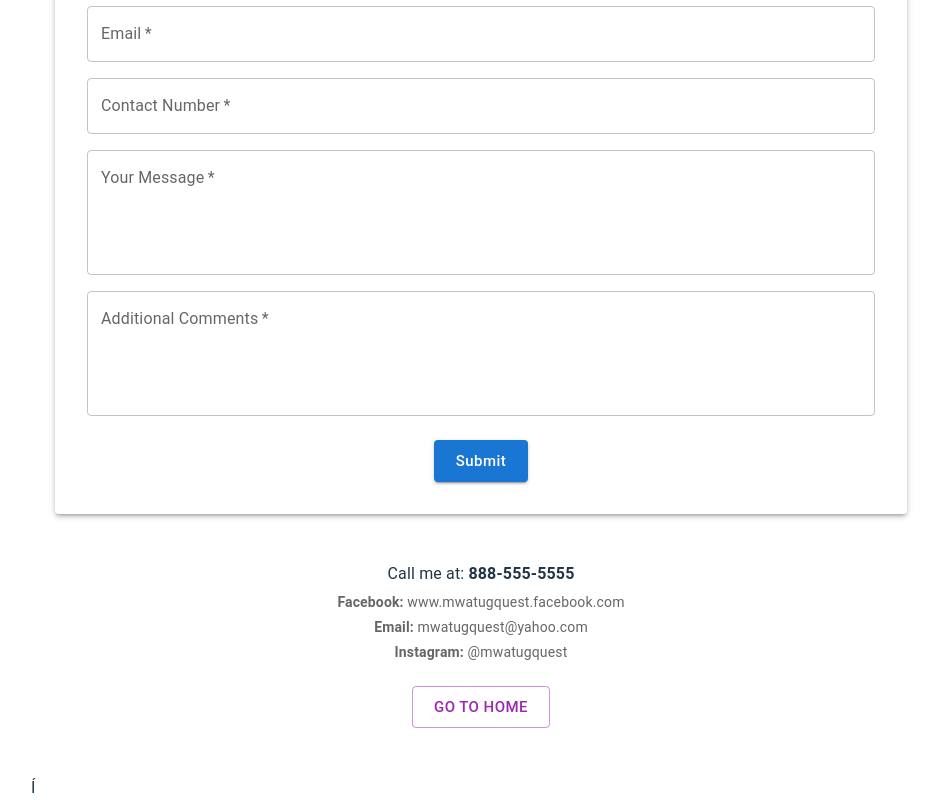
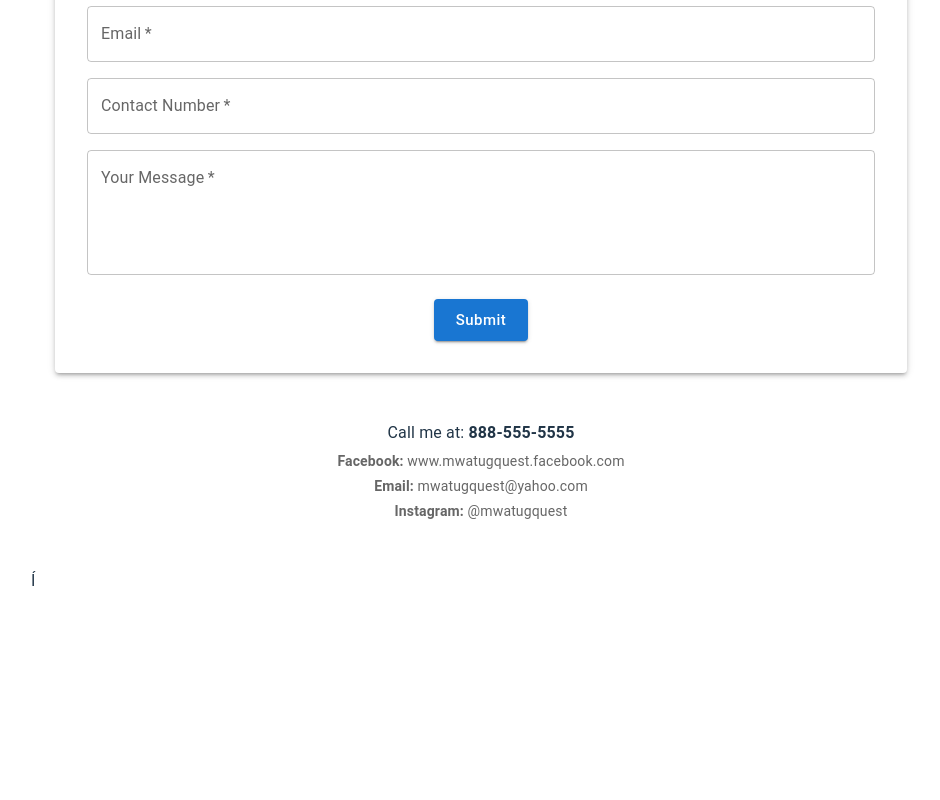
Before and after one commit to tlieu8/Remake_Assignment_1_Lieu_Minh_COMP_229, a React (Vite) app in the folder client/: page /contact in a window 1280 px wide. Shown: the part 305-1105 px from the top of the page, without its empty margins (159-1099 px from the left). After the commit the page ends 898 px from the top, so only its background shows below. Built offline with nearby package versions, Linux system fonts and the light colour scheme.

Commit message:
Update Contact 1

```diff
--- a/client/src/contact.jsx
+++ b/client/src/contact.jsx
@@ -24,6 +24,15 @@ export default function Contact() {
     comments: "",
   });
 
+  // Error state
+  const [errors, setErrors] = useState({
+    firstName: false,
+    lastName: false,
+    email: false,
+    contactNumber: false,
+    message: false,
+  });
+
   // Handle input changes
   const handleChange = (e) => {
     setFormData({
@@ -32,15 +41,33 @@ export default function Contact() {
     });
   };
 
+  // Validate fields
+  const validateFields = () => {
+    const newErrors = {
+      firstName: formData.firstName === "",
+      lastName: formData.lastName === "",
+      email: formData.email === "",
+      contactNumber: formData.contactNumber === "",
+      message: formData.message === "",
+    };
+
+    setErrors(newErrors);
+
+    // If any field is empty, return false
+    return !Object.values(newErrors).includes(true);
+  };
+
   // Handle form submission
   const handleSubmit = (e) => {
     e.preventDefault(); // Prevent the default form submit behavior
 
-    // Do something with the form data (e.g., send to server)
-    console.log("Form data submitted:", formData);
+    // If validation passes, proceed
+    if (validateFields()) {
+      console.log("Form data submitted:", formData);
 
-    // Redirect to Home page after submission
-    navigate("/");
+      // Redirect to Home page after submission
+      navigate("/");
+    }
   };
 
   return (
@@ -64,6 +91,8 @@ export default function Contact() {
                 name="firstName"
                 value={formData.firstName}
                 onChange={handleChange}
+                error={errors.firstName} // Show error if validation fails
+                helperText={errors.firstName ? "First Name is required" : ""}
                 autoFocus
                 aria-label="First Name"
               />
@@ -79,6 +108,8 @@ export default function Contact() {
                 name="lastName"
                 value={formData.lastName}
                 onChange={handleChange}
+                error={errors.lastName} // Show error if validation fails
+                helperText={errors.lastName ? "Last Name is required" : ""}
                 aria-label="Last Name"
               />
             </Grid>
@@ -94,6 +125,8 @@ export default function Contact() {
                 name="email"
                 value={formData.email}
                 onChange={handleChange}
+                error={errors.email} // Show error if validation fails
+                helperText={errors.email ? "Email is required" : ""}
                 aria-label="Email Address"
               />
             </Grid>
@@ -109,6 +142,8 @@ export default function Contact() {
                 name="contactNumber"
                 value={formData.contactNumber}
                 onChange={handleChange}
+                error={errors.contactNumber} // Show error if validation fails
+                helperText={errors.contactNumber ? "Contact Number is required" : ""}
                 aria-label="Contact Number"
               />
             </Grid>
@@ -125,23 +160,9 @@ export default function Contact() {
                 name="message"
                 value={formData.message}
                 onChange={handleChange}
+                error={errors.message} // Show error if validation fails
+                helperText={errors.message ? "Message is required" : ""}
                 aria-label="Your Message"
-              />
-            </Grid>
-
-            {/* Additional Comments */}
-            <Grid item xs={12}>
-              <TextField
-                fullWidth
-                required
-                label="Additional Comments"
-                multiline
-                rows={4}
-                variant="outlined"
-                name="comments"
-                value={formData.comments}
-                onChange={handleChange}
-                aria-label="Additional Comments"
               />
             </Grid>
           </Grid>
@@ -177,19 +198,6 @@ export default function Contact() {
           <strong>Instagram:</strong> @mwatugquest
         </Typography>
       </Box>
-
-      {/* Button to navigate back to the Home page */}
-      <Box textAlign="center" mt={3}>
-        <Button
-          variant="outlined"
-          color="secondary"
-          size="large"
-          onClick={() => navigate('/')} // Redirect to Home page
-          aria-label="Go to Home Page"
-        >
-          Go to Home
-        </Button>
-      </Box>
     </Container>
   );
 }
```
